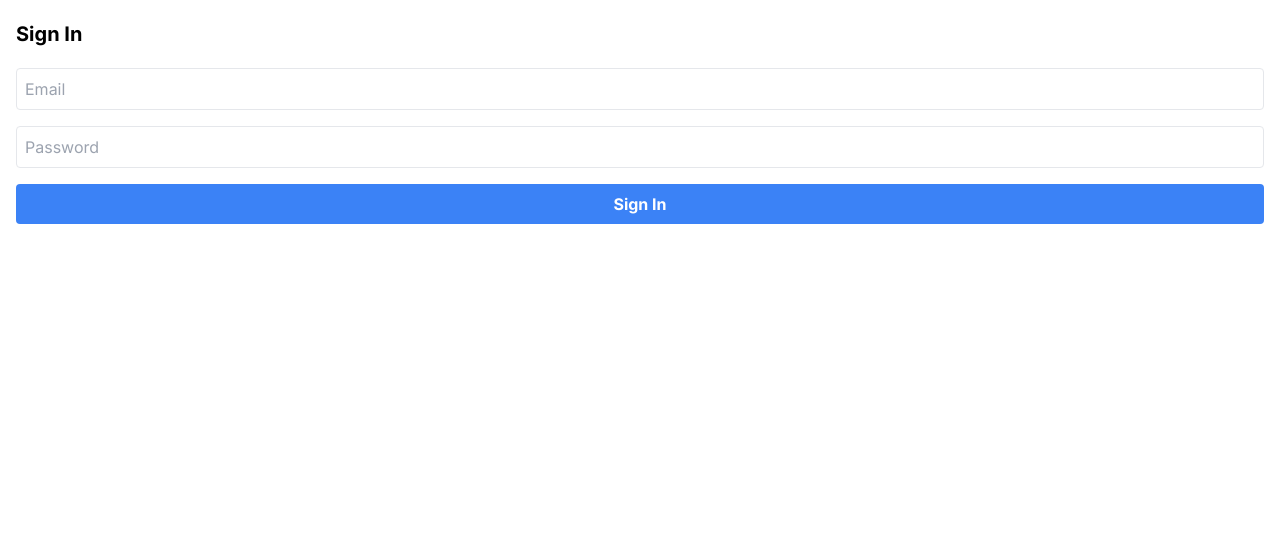
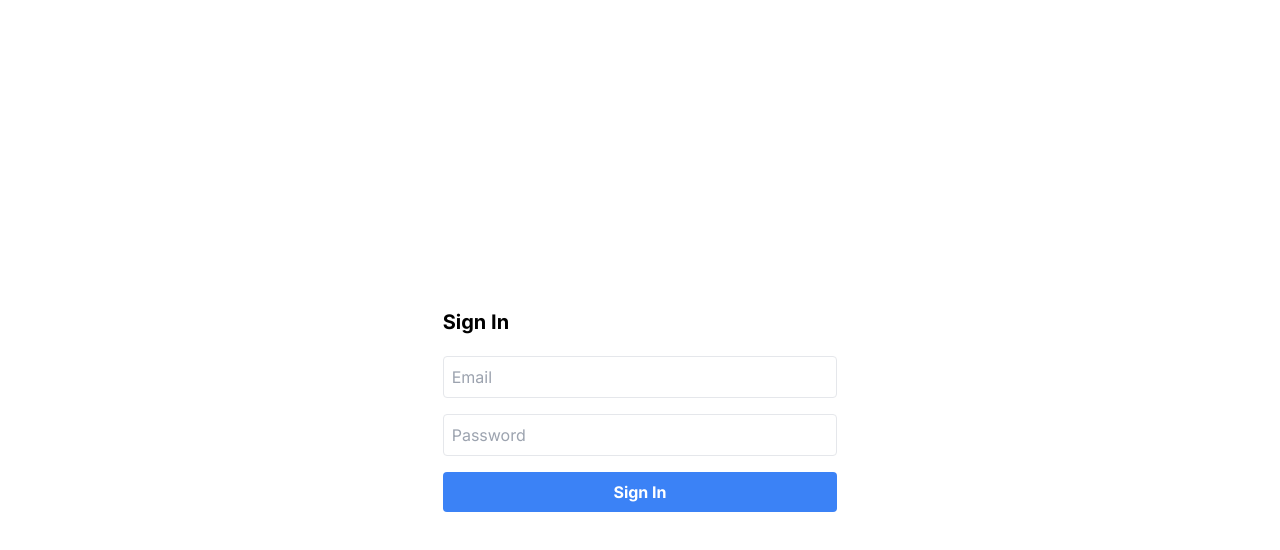
Before and after one commit to kaitobq/kioureki-vol3, a Next.js app in the folder frontend/: page /signin in a window 1280 px wide. Shown: the top 550 px of the page. Built offline with nearby package versions, Linux system fonts and the light colour scheme.

Commit message:
refactor: delete unnecessary import

```diff
--- a/frontend/app/signin/page.tsx
+++ b/frontend/app/signin/page.tsx
@@ -4,7 +4,6 @@
 import { useState, useRef } from "react";
 import axios from "axios";
 import { useRouter } from "next/navigation";
-import { useLocation, useNavigate } from "react-router-dom";
 
 const SignInPage = () => {
   const emailRef = useRef<HTMLInputElement>(null);
@@ -48,7 +47,8 @@ const SignInPage = () => {
   };
 
   return (
-    <div className="container mx-auto px-4">
+    <div className="w-full h-screen flex items-center">
+      <div className="w-1/3 mx-auto px-4">
         <h1 className="text-xl font-bold my-5">Sign In</h1>
         {error && <p className="text-red-500">{error}</p>}
         <form onSubmit={handleSubmit} className="flex flex-col space-y-4">
@@ -76,6 +76,7 @@ const SignInPage = () => {
           </button>
         </form>
       </div>
+    </div>
   );
 };
 
```
Lines whose indentation alone changed are shown as unchanged.
